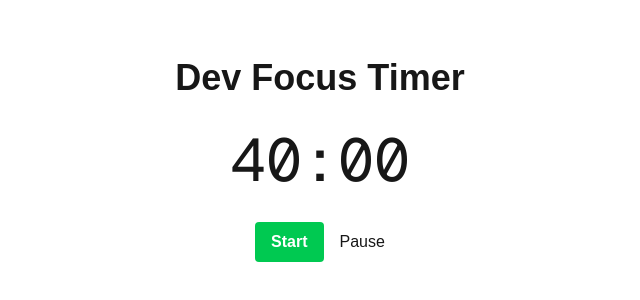
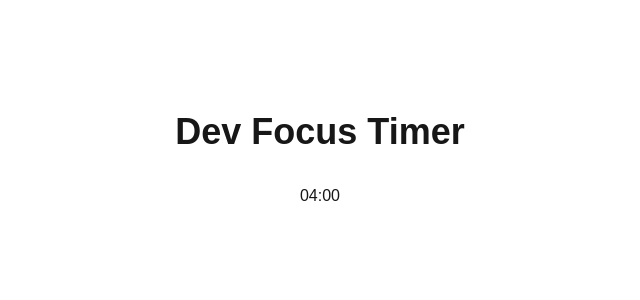
Before and after one commit to fadykuzman/devfocus, a Next.js app in the folder devfocus/: page / in a window 1280 px wide. Shown: the part 240-540 px from the top of the page, without its empty margins (320-960 px from the left). Built offline with nearby package versions, Linux system fonts and the light colour scheme.

Commit message:
Implement Timer Display

```diff
--- a/devfocus/src/components/Timer.tsx
+++ b/devfocus/src/components/Timer.tsx
@@ -1,15 +1,12 @@
-import StartButton from "@/components/StartButton";
-import PauseButton from "@/components/PauseButton";
+import TimerDisplay from "./TimerDisplay";
 
 
 const Timer = () => {
 	return (
 		<div className="flex flex-col items-center justify-center min-h-screen py-2">
 			<h1 className="text-4xl font-bold mb-8">Dev Focus Timer</h1>
-			<div className="text-6xl font-mono mb-8">40:00</div>
+			<TimerDisplay timeRemainingInSeconds={240}/>
 			<div className="space-x-4">
-				<StartButton />
-				<PauseButton />
 			</div>
 		</div>
 	);
--- /dev/null
+++ b/devfocus/src/components/TimerDisplay.tsx
@@ -0,0 +1,20 @@
+import { formatTime } from "../utils/formatTime";
+
+interface TimerDisplayProps {
+  timeRemainingInSeconds: number;
+}
+
+const TimerDisplay = ({ timeRemainingInSeconds }: TimerDisplayProps) => {
+  const formattedTime = formatTime(timeRemainingInSeconds);
+
+  return (
+    <div id="timer-display" data-testid="timer-display"
+	aria-label={`Timer showing ${formattedTime}`}
+	role="timer"
+	>
+      {formattedTime}
+    </div>
+  );
+};
+
+export default TimerDisplay;
--- /dev/null
+++ b/devfocus/src/components/TimerDisplayProps.tsx
@@ -0,0 +1,3 @@
+interface TimerDisplayProps {
+	timeRemainingInSeconds: number;
+}
```
Also changed, not shown: 1 other file (tests, documents, lock files or other folders).
